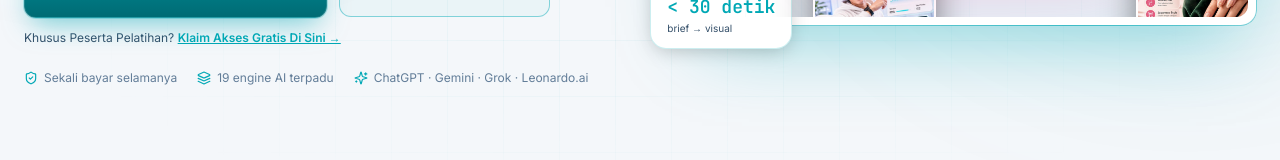
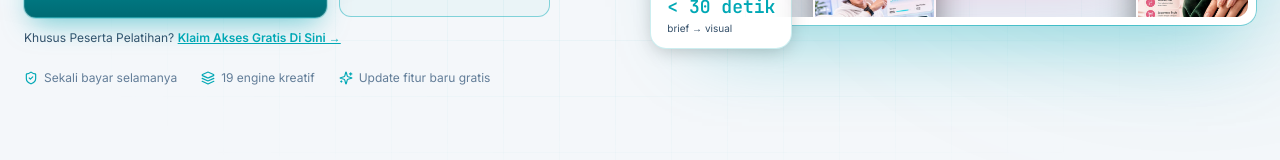
Before and after one commit to septaryanhidayat/smartfeed, a React (Vite) app: page / in a window 1280 px wide. Shown: the part 631-791 px from the top of the page. Built offline with nearby package versions, Linux system fonts and the light colour scheme; no server answers.

Commit message:
fix(landing): remove AI text from hero bottom and fix Leonardo AI badge text wrapping

```diff
--- a/src/landing/sections/AiEnginesStrip.jsx
+++ b/src/landing/sections/AiEnginesStrip.jsx
@@ -30,8 +30,8 @@ const AI_ENGINES = [
     dotColor: 'bg-purple-400',
   },
   {
-    name: 'Leonardo.ai',
-    provider: 'Leonardo Visual AI',
+    name: 'Leonardo.Ai',
+    provider: 'Leonardo AI',
     role: 'Commercial Visual & Render Engine',
     desc: 'Menghasilkan estetika visual komersial, pencahayaan sinematik, kedalaman tekstur produk, dan komposisi poster berstandar studio.',
     tag: 'Generative Visual',
@@ -66,11 +66,11 @@ export default function AiEnginesStrip() {
             >
               <div>
                 <div className="flex items-center justify-between gap-2 mb-3">
-                  <span className={`inline-flex items-center gap-1.5 px-2.5 py-1 rounded-full text-[10px] mono uppercase font-bold border bg-gradient-to-r ${engine.badgeColor}`}>
-                    <span className={`w-1.5 h-1.5 rounded-full ${engine.dotColor}`} />
+                  <span className={`inline-flex items-center gap-1.5 px-2.5 py-1 rounded-full text-[10px] mono uppercase font-bold border bg-gradient-to-r whitespace-nowrap shrink-0 ${engine.badgeColor}`}>
+                    <span className={`w-1.5 h-1.5 rounded-full shrink-0 ${engine.dotColor}`} />
                     {engine.provider}
                   </span>
-                  <span className="text-[10px] mono text-text-dim">{engine.tag}</span>
+                  <span className="text-[10px] mono text-text-dim whitespace-nowrap truncate">{engine.tag}</span>
                 </div>
 
                 <h3 className="text-lg font-bold text-text mt-1">{engine.name}</h3>
--- a/src/landing/sections/Hero.jsx
+++ b/src/landing/sections/Hero.jsx
@@ -69,10 +69,10 @@ export default function Hero({ onOpenAccess }) {
           )}
 
           {/* Mini trust strip */}
-          <div className="mt-6 flex flex-wrap items-center gap-x-5 gap-y-2 text-xs text-text-dim">
+          <div className="mt-6 flex flex-wrap items-center gap-x-6 gap-y-2 text-xs text-text-dim">
             <span className="flex items-center gap-1.5"><ShieldCheck className="w-3.5 h-3.5 text-accent" /> Sekali bayar selamanya</span>
-            <span className="flex items-center gap-1.5"><Layers className="w-3.5 h-3.5 text-accent" /> 19 engine AI terpadu</span>
-            <span className="flex items-center gap-1.5"><Sparkles className="w-3.5 h-3.5 text-accent" /> ChatGPT · Gemini · Grok · Leonardo.ai</span>
+            <span className="flex items-center gap-1.5"><Layers className="w-3.5 h-3.5 text-accent" /> 19 engine kreatif</span>
+            <span className="flex items-center gap-1.5"><Sparkles className="w-3.5 h-3.5 text-accent" /> Update fitur baru gratis</span>
           </div>
         </div>
 
```
Also changed, not shown: 60 other files (tests, documents, lock files or other folders).
